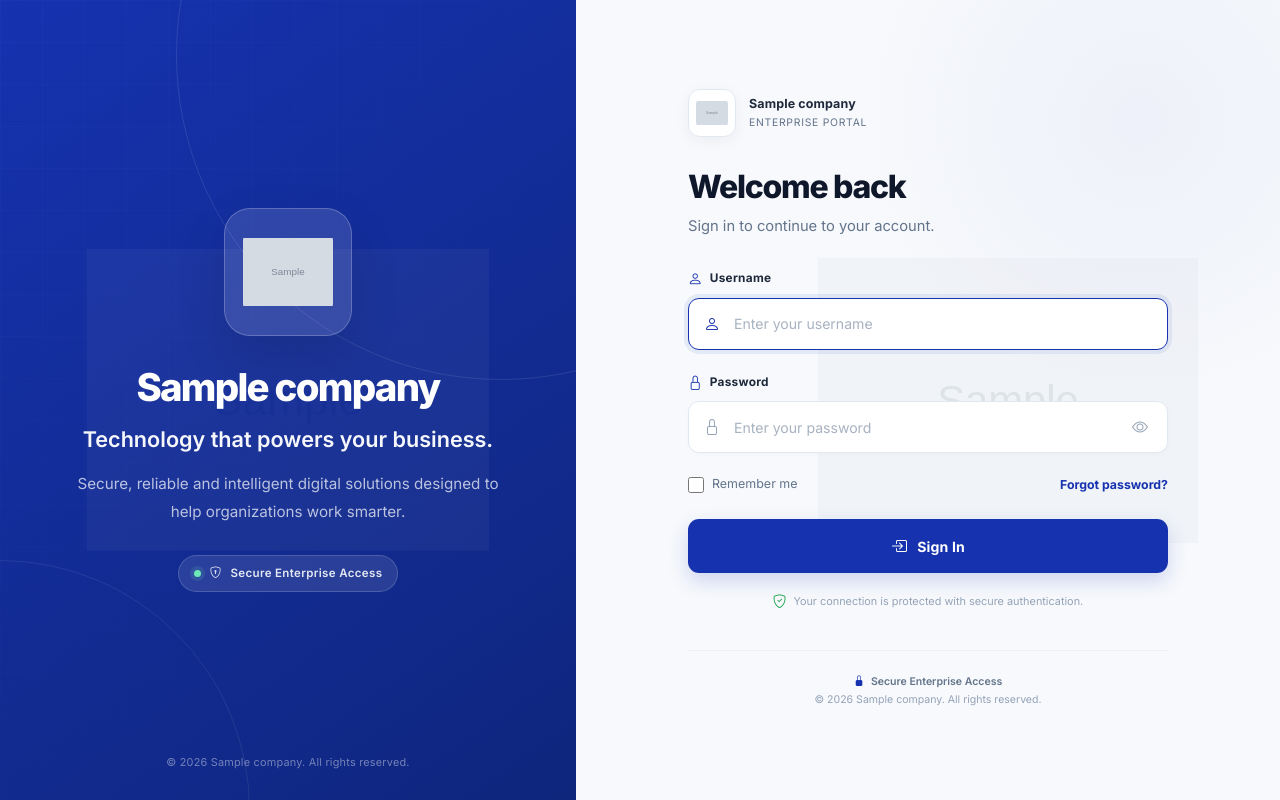
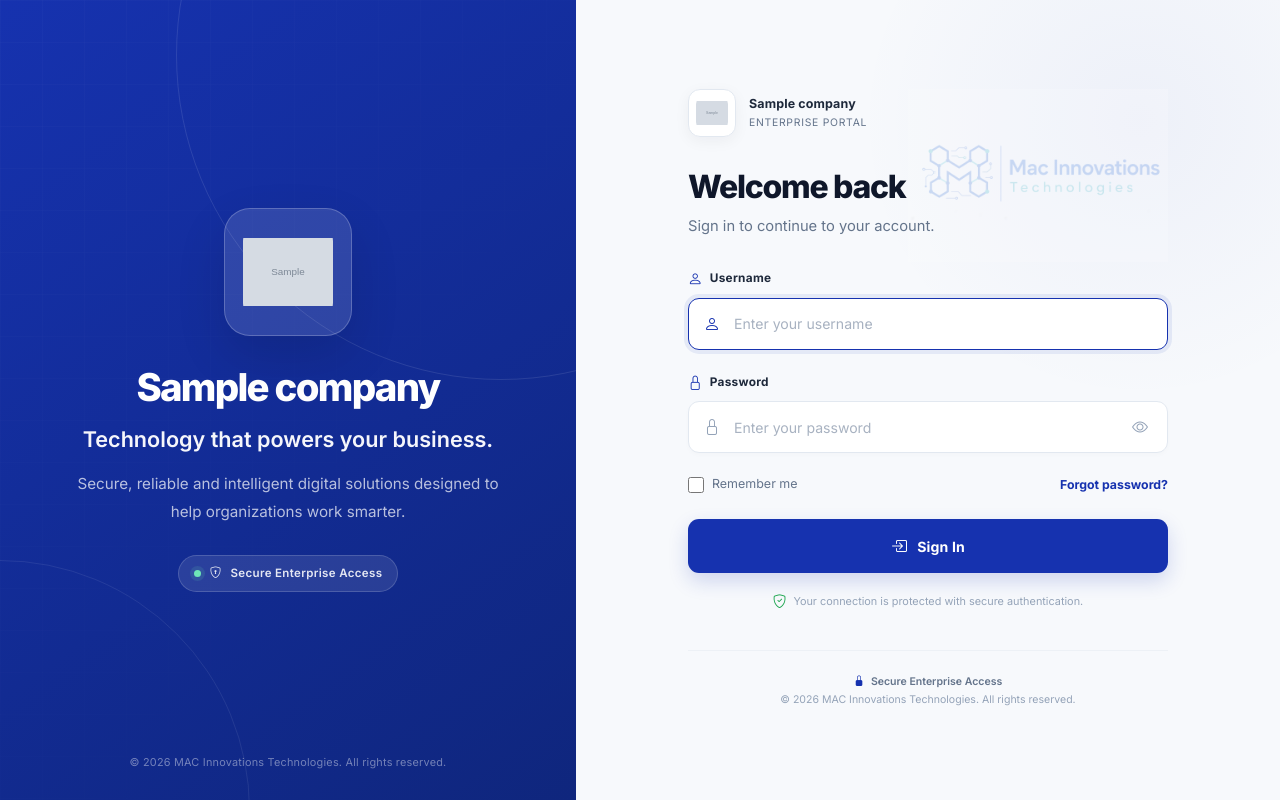
Before and after one commit to MacMayambala/Credit, a Django app: template templates/account/login.html in a window 1280 px wide. Run offline with Django 3.2, Linux system fonts and the light colour scheme; the template is opened without the code that fills it: most values are stand-ins (such as "Sample title", 1, 10 or a date in 2020); grey boxes marked "Sample" are stand-in pictures.

Commit message:
as at 08/09/2026

```diff
--- a/templates/account/login.html
+++ b/templates/account/login.html
@@ -5,7 +5,7 @@
     <meta charset="UTF-8">
     <meta name="viewport" content="width=device-width, initial-scale=1.0">
 
-    <title>Login | {{ company.name|default:"MAC Innovations Technologies" }}</title>
+    <title>Login | MAC Innovations Technologies</title>
 
     <!-- Favicon -->
     <link rel="icon" type="image/png" href="{% static 'images/favicon.png' %}">
@@ -31,21 +31,13 @@
     >
 
     <!-- ==========================================================
-         SET WATERMARK URL AS CSS VARIABLE
+         WATERMARK URL – ALWAYS USES STATIC IMAGE
          ========================================================== -->
-    {% if company.logo %}
-        <style>
-            .login-wrapper {
-                --watermark-url: url("{{ company.logo.url }}");
-            }
-        </style>
-    {% else %}
-        <style>
-            .login-wrapper {
-                --watermark-url: url("{% static 'images/maclog.jpg' %}");
-            }
-        </style>
-    {% endif %}
+    <style>
+        .login-wrapper {
+            --watermark-url: url("{% static 'images/maclog.jpg' %}");
+        }
+    </style>
 
     <style>
         /* =========================================================
@@ -442,20 +407,19 @@
             animation: loginReveal 0.65s ease both;
         }
 
-        /* ---- WATERMARK ON THE CARD ITSELF ---- */
+        /* ---- WATERMARK IN TOP‑RIGHT CORNER (always uses maclog.jpg) ---- */
         .login-wrapper::after {
             content: '';
             position: absolute;
-            top: 50%;
-            right: -30px;
-            transform: translateY(-50%);
-            width: 380px;
-            height: 380px;
+            top: 0;
+            right: 0;
+            width: 260px;
+            height: 260px;
             background-image: var(--watermark-url);
             background-size: contain;
             background-repeat: no-repeat;
-            background-position: right center;
-            opacity: 0.20;
+            background-position: top right;
+            opacity: 0.18;
             pointer-events: none;
             user-select: none;
             z-index: 0;
@@ -1481,30 +1439,12 @@
 <div class="login-page">
 
     <!-- =========================================================
-         BRAND PANEL
+         BRAND PANEL (no watermark)
          ========================================================= -->
 
     <section class="brand-panel">
 
         <div class="brand-grid"></div>
-
-        <!-- Background watermark -->
-        <div class="brand-watermark">
-            {% if company.logo %}
-                <img
-                    src="{{ company.logo.url }}"
-                    alt=""
-                    aria-hidden="true"
-                >
-            {% else %}
-                <img
-                    src="{% static 'images/maclog.jpg' %}"
-                    alt=""
-                    aria-hidden="true"
-                >
-            {% endif %}
-        </div>
-
 
         <div class="brand-content">
 
@@ -1555,24 +1495,22 @@
         </div>
 
 
-        <!-- Footer -->
+        <!-- Footer (static) -->
         <div class="brand-footer">
-            &copy; {% now "Y" %}
-            {{ company.name|default:"MAC Innovations Technologies" }}.
-            All rights reserved.
+            &copy; {% now "Y" %} MAC Innovations Technologies. All rights reserved.
         </div>
 
     </section>
 
 
     <!-- =========================================================
-         LOGIN PANEL
+         LOGIN PANEL (with watermark in white area)
          ========================================================= -->
 
     <main class="login-panel">
 
         <!-- =================================================
-             LOGIN CARD (with watermark on the right)
+             LOGIN CARD (with watermark in the top‑right corner)
              ================================================= -->
 
         <div class="login-wrapper">
@@ -1822,9 +1760,7 @@
                 </p>
 
                 <p>
-                    &copy; {% now "Y" %}
-                    {{ company.name|default:"MAC Innovations Technologies" }}.
-                    All rights reserved.
+                    &copy; {% now "Y" %} MAC Innovations Technologies. All rights reserved.
                 </p>
 
             </footer>
```
Also changed, not shown: other parts of templates/account/login.html (+9 -42 lines).
